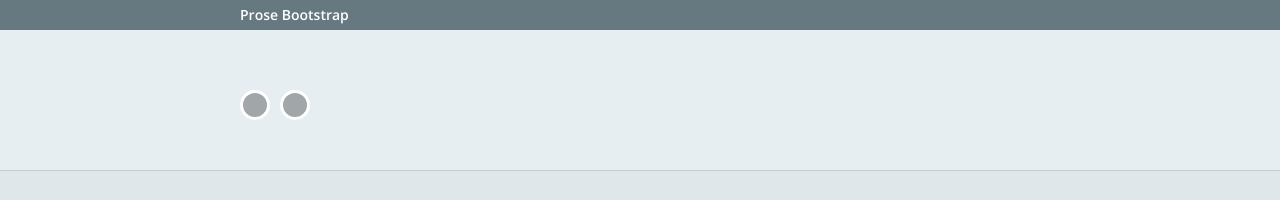
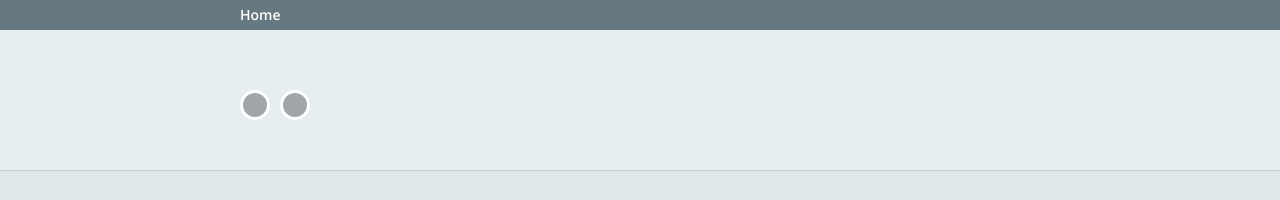
Before and after one commit to Testeroids/Testeroids, a Jekyll site: the page built from _posts/articles/2012-06-14-lorem-ipsum.md, in a window 1280 px wide. Shown: the top 200 px of the page. Built offline with Jekyll 4.4.1, drawn with Linux system fonts in a browser that asks for light colours; some web fonts are replaced.

Commit message:
cosmetic changes

```diff
--- a/_config.yml
+++ b/_config.yml
@@ -1,7 +1,7 @@
 auto: true
 server: true
 permalink: none
-baseurl: "http://testeroids.github.com/Testeroids/"
+baseurl: "http://testeroids.github.com/Testeroids"
 exclude:
 - .gitignore
 - README.md
--- a/_layouts/default.html
+++ b/_layouts/default.html
@@ -16,7 +16,7 @@
 
     <div id="header">
       <div class="navigation">
-        <a href="{{site.baseurl}}" class="title">Prose Bootstrap</a>
+        <a href="{{site.baseurl}}" class="title">Home</a>
       </div>
     </div>
 
```
